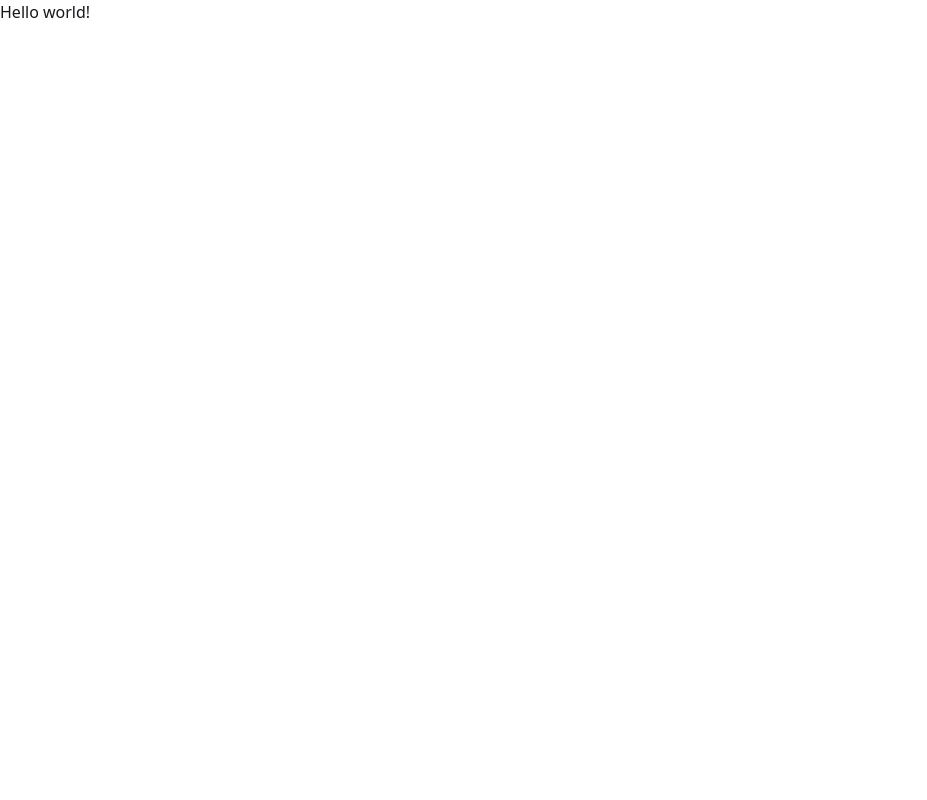
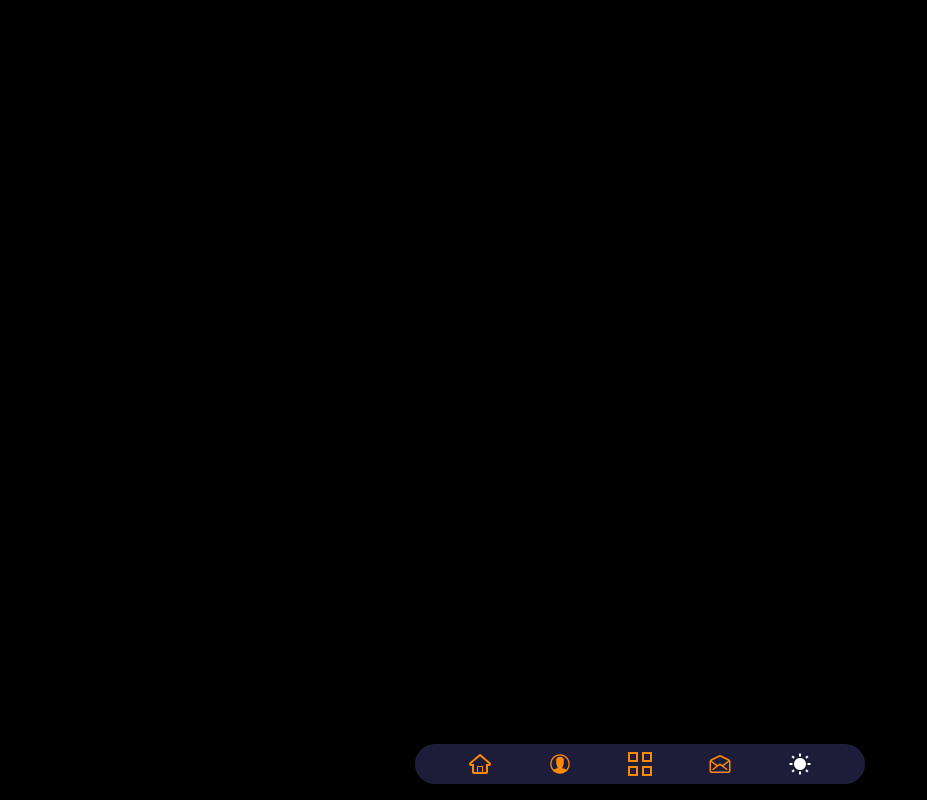
Before and after one commit to WaseurGIT/portfolio, a React (Vite) app: page / in a window 1280 px wide. Shown: the whole page, without its empty margins (0-927 px from the left). Built offline with nearby package versions, Linux system fonts and the light colour scheme.

Commit message:
navbar and theme changer added

```diff
--- a/package.json
+++ b/package.json
@@ -15,6 +15,7 @@
     "match-sorter": "^8.2.0",
     "react": "^19.2.0",
     "react-dom": "^19.2.0",
+    "react-icons": "^5.5.0",
     "react-router-dom": "^7.13.0",
     "sort-by": "^1.2.0",
     "tailwindcss": "^4.1.18"
--- a/src/App.css
+++ b/src/App.css
@@ -1,2 +1,38 @@
 @import "tailwindcss";
 @plugin "daisyui";
+
+:root {
+  --primary-blue: rgb(0, 0, 255);
+  --secondary-blue: rgb(96, 96, 182);
+
+  --text-primary-light: black;
+  --text-primary-dark: white;
+
+  --text-secondary-light: rgb(70, 70, 70);
+  --text-secondary-dark: rgb(160, 160, 160);
+
+  --bg-primary-light: white;
+  --bg-primary-dark: black;
+
+  --bg-secondary-light: rgb(212, 212, 212);
+  --bg-secondary-dark: rgb(34, 34, 34);
+
+  --bg-navbar-light: rgb(104, 104, 255);
+  --bg-navbar-dark: rgb(29, 29, 58);
+}
+
+.light-theme {
+  --text-primary: var(--text-primary-light);
+  --text-secondary: var(--text-secondary-light);
+  --bg-primary: var(--bg-primary-light);
+  --bg-secondary: var(--bg-secondary-light);
+  --bg-navbar: var(--bg-navbar-light);
+}
+
+.dark-theme {
+  --text-primary: var(--text-primary-dark);
+  --text-secondary: var(--text-secondary-dark);
+  --bg-primary: var(--bg-primary-dark);
+  --bg-secondary: var(--bg-secondary-dark);
+  --bg-navbar: var(--bg-navbar-dark);
+}
--- /dev/null
+++ b/src/components/Home/Home.jsx
@@ -0,0 +1,17 @@
+import React, { useContext } from "react";
+import Navbar from "../Navbar/Navbar";
+import { ThemeContext } from "../Theme/ThemeProvider";
+
+const Home = () => {
+  const { theme } = useContext(ThemeContext);
+
+  return (
+    <div className="min-h-screen bg-[var(--bg-primary)] text-[var(--text-primary)]">
+      <div className="flex items-center justify-center">
+        <Navbar />
+      </div>
+    </div>
+  );
+};
+
+export default Home;
--- /dev/null
+++ b/src/components/Navbar/Navbar.jsx
@@ -0,0 +1,74 @@
+import { useContext } from "react";
+import { GrProjects } from "react-icons/gr";
+import { IoIosContact, IoMdSunny } from "react-icons/io";
+import { IoMailOpenOutline } from "react-icons/io5";
+import { TiHomeOutline } from "react-icons/ti";
+import { WiMoonAltThirdQuarter } from "react-icons/wi";
+import { Link } from "react-router-dom";
+import { ThemeContext } from "../Theme/ThemeProvider";
+
+const Navbar = () => {
+  const { theme, toggleTheme } = useContext(ThemeContext);
+
+  const links = [
+    { path: "/", label: "Home", icon: <TiHomeOutline className="text-2xl" /> },
+    {
+      path: "/about",
+      label: "About Me",
+      icon: <IoIosContact className="text-2xl" />,
+    },
+    {
+      path: "/projects",
+      label: "Projects",
+      icon: <GrProjects className="text-2xl" />,
+    },
+    {
+      path: "/contact",
+      label: "Contact",
+      icon: <IoMailOpenOutline className="text-2xl" />,
+    },
+  ];
+
+  return (
+    <div className="bg-[var(--bg-navbar)] py-2 w-[450px] fixed bottom-4 left-1/2 -translate-x-1/2 rounded-full shadow-lg z-20">
+      <div>
+        {/* logo */}
+        <div></div>
+        {/* links */}
+        <div className="flex items-center justify-center gap-14">
+          {links.map((link) => (
+            <ul key={link.path}>
+              <Link
+                to={link.path}
+                className="transition duration-300 relative flex flex-col items-center justify-center text-sm text-orange-400 hover:text-orange-600 group"
+              >
+                {link.icon}
+                <span className="absolute bottom-full mb-2 px-2 py-1 bg-gray-800 text-white text-xs rounded opacity-0 group-hover:opacity-100 transition-opacity duration-300 whitespace-nowrap pointer-events-none">
+                  {link.label}
+                </span>
+              </Link>
+            </ul>
+          ))}
+          <button onClick={toggleTheme} className="relative group">
+            {theme === "dark-theme" ? (
+              <IoMdSunny
+                className="text-2xl text-[var(--text-primary)]
+ cursor-pointer"
+              />
+            ) : (
+              <WiMoonAltThirdQuarter
+                className="text-2xl text-[var(--text-primary)]
+ cursor-pointer"
+              />
+            )}
+            <span className="absolute bottom-full mb-2 px-2 py-1 bg-gray-800 text-white text-xs rounded opacity-0 group-hover:opacity-100 transition-opacity duration-300 whitespace-nowrap pointer-events-none">
+              {theme === "dark-theme" ? "Light Mode" : "Dark Mode"}
+            </span>
+          </button>
+        </div>
+      </div>
+    </div>
+  );
+};
+
+export default Navbar;
--- /dev/null
+++ b/src/components/Theme/ThemeProvider.jsx
@@ -0,0 +1,39 @@
+import React, { createContext, useEffect, useState } from "react";
+
+export const ThemeContext = createContext();
+
+const getTheme = () => {
+  const theme = localStorage.getItem("theme");
+
+  if (!theme) {
+    localStorage.setItem("theme", "dark-theme");
+    return "dark-theme";
+  } else {
+    return theme;
+  }
+};
+
+const ThemeProvider = ({ children }) => {
+  const [theme, setTheme] = useState(getTheme);
+
+  const toggleTheme = () => {
+    if (theme === "dark-theme") {
+      setTheme("light-theme");
+    } else {
+      setTheme("dark-theme");
+    }
+  };
+
+  useEffect(() => {
+    localStorage.setItem("theme", theme);
+    document.documentElement.className = theme;
+  }, [theme]);
+
+  return (
+    <ThemeContext.Provider value={{ theme, setTheme, toggleTheme }}>
+      {children}
+    </ThemeContext.Provider>
+  );
+};
+
+export default ThemeProvider;
--- a/src/index.css
+++ b/src/index.css
@@ -1,2 +1,38 @@
 @import "tailwindcss";
 @plugin "daisyui";
+
+:root {
+  --primary-blue: rgb(0, 0, 255);
+  --secondary-blue: rgb(96, 96, 182);
+
+  --text-primary-light: black;
+  --text-primary-dark: white;
+
+  --text-secondary-light: rgb(70, 70, 70);
+  --text-secondary-dark: rgb(160, 160, 160);
+
+  --bg-primary-light: white;
+  --bg-primary-dark: black;
+
+  --bg-secondary-light: rgb(212, 212, 212);
+  --bg-secondary-dark: rgb(34, 34, 34);
+
+  --bg-navbar-light: rgb(238, 238, 243);
+  --bg-navbar-dark: rgb(29, 29, 58);
+}
+
+.light-theme {
+  --text-primary: var(--text-primary-light);
+  --text-secondary: var(--text-secondary-light);
+  --bg-primary: var(--bg-primary-light);
+  --bg-secondary: var(--bg-secondary-light);
+  --bg-navbar: var(--bg-navbar-light);
+}
+
+.dark-theme {
+  --text-primary: var(--text-primary-dark);
+  --text-secondary: var(--text-secondary-dark);
+  --bg-primary: var(--bg-primary-dark);
+  --bg-secondary: var(--bg-secondary-dark);
+  --bg-navbar: var(--bg-navbar-dark);
+}
--- /dev/null
+++ b/tailwind.config.js
@@ -0,0 +1,8 @@
+export default {
+  darkMode: "class",
+  content: ["./index.html", "./src/**/*.{js,ts,jsx,tsx}"],
+  theme: {
+    extend: {},
+  },
+  plugins: [],
+};
```
Also changed, not shown: src/main.jsx (+6 -3 lines), 1 other file (tests, documents, lock files or other folders).
